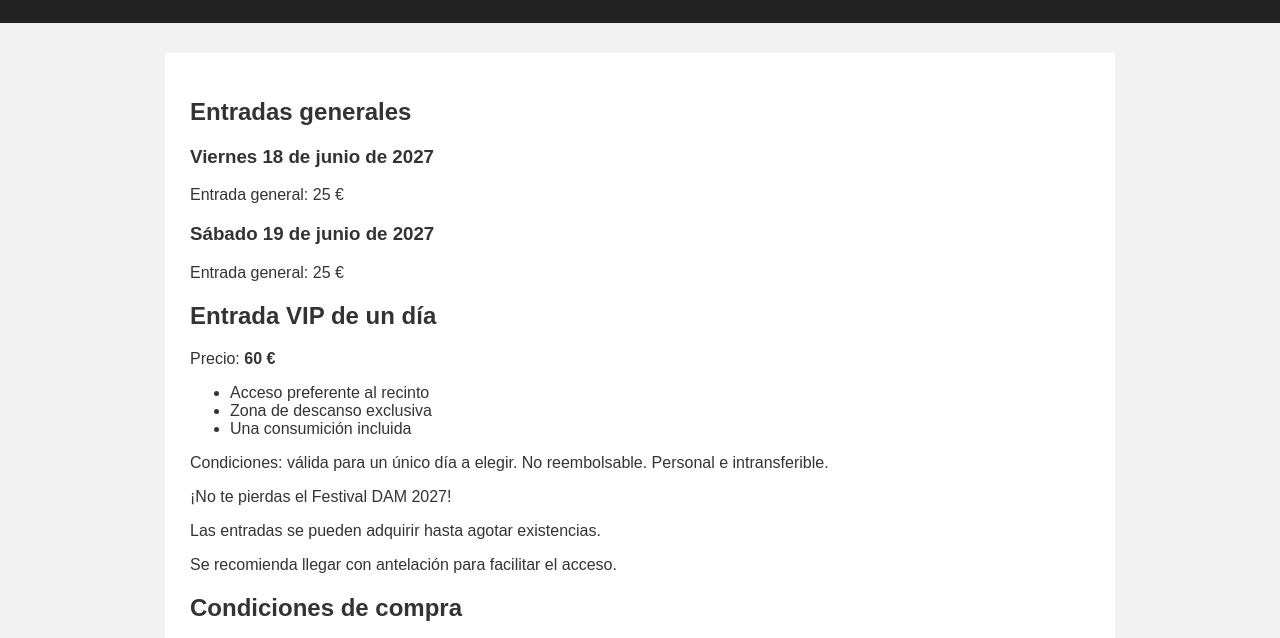
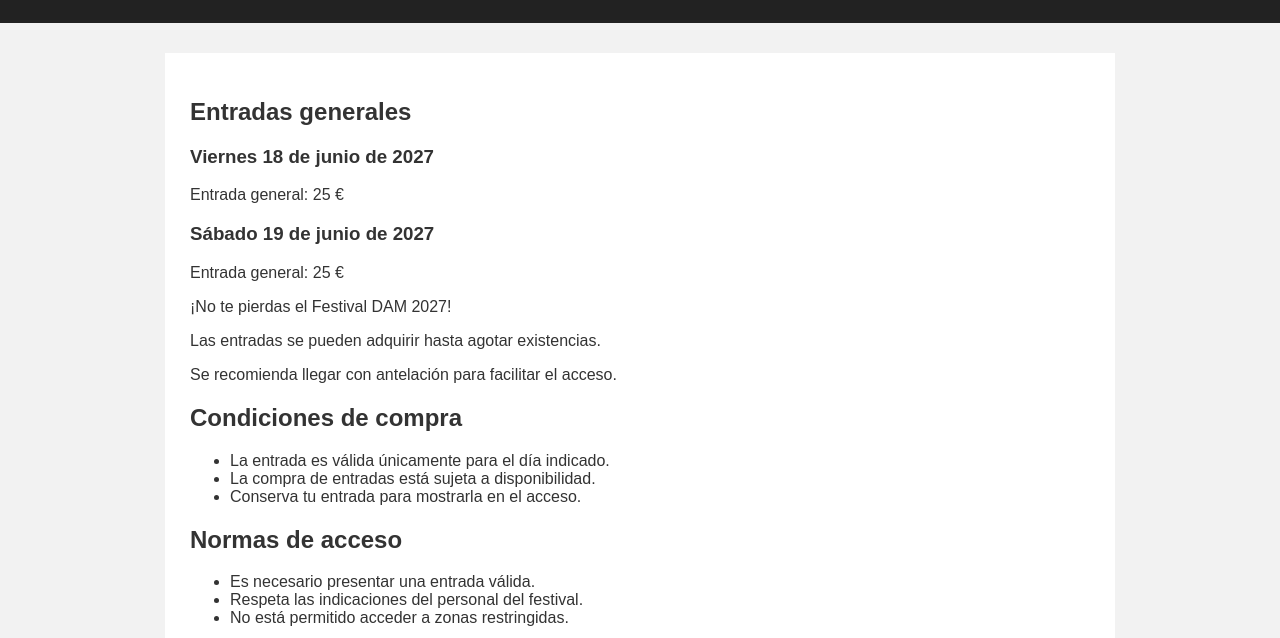
Before and after one commit to alcayasanchez/festival-dam-2027, a plain HTML site: page entradas.html in a window 1280 px wide. Shown: the part 125-763 px from the top of the page. Drawn offline with Linux system fonts and the light colour scheme.

Commit message:
Update entradas.html

```diff
--- a/entradas.html
+++ b/entradas.html
@@ -26,17 +26,6 @@
         <h3>Sábado 19 de junio de 2027</h3>
         <p>Entrada general: 25 €</p>
 
-        <section id="entrada-vip">
-  <h2>Entrada VIP de un día</h2>
-  <p>Precio: <strong>60 €</strong></p>
-  <ul>
-    <li>Acceso preferente al recinto</li>
-    <li>Zona de descanso exclusiva</li>
-    <li>Una consumición incluida</li>
-  </ul>
-  <p>Condiciones: válida para un único día a elegir. No reembolsable. Personal e intransferible.</p>
-</section>
-
         <p>¡No te pierdas el Festival DAM 2027!</p>
         <p>Las entradas se pueden adquirir hasta agotar existencias.</p>
         <p>Se recomienda llegar con antelación para facilitar el acceso.</p>
```
